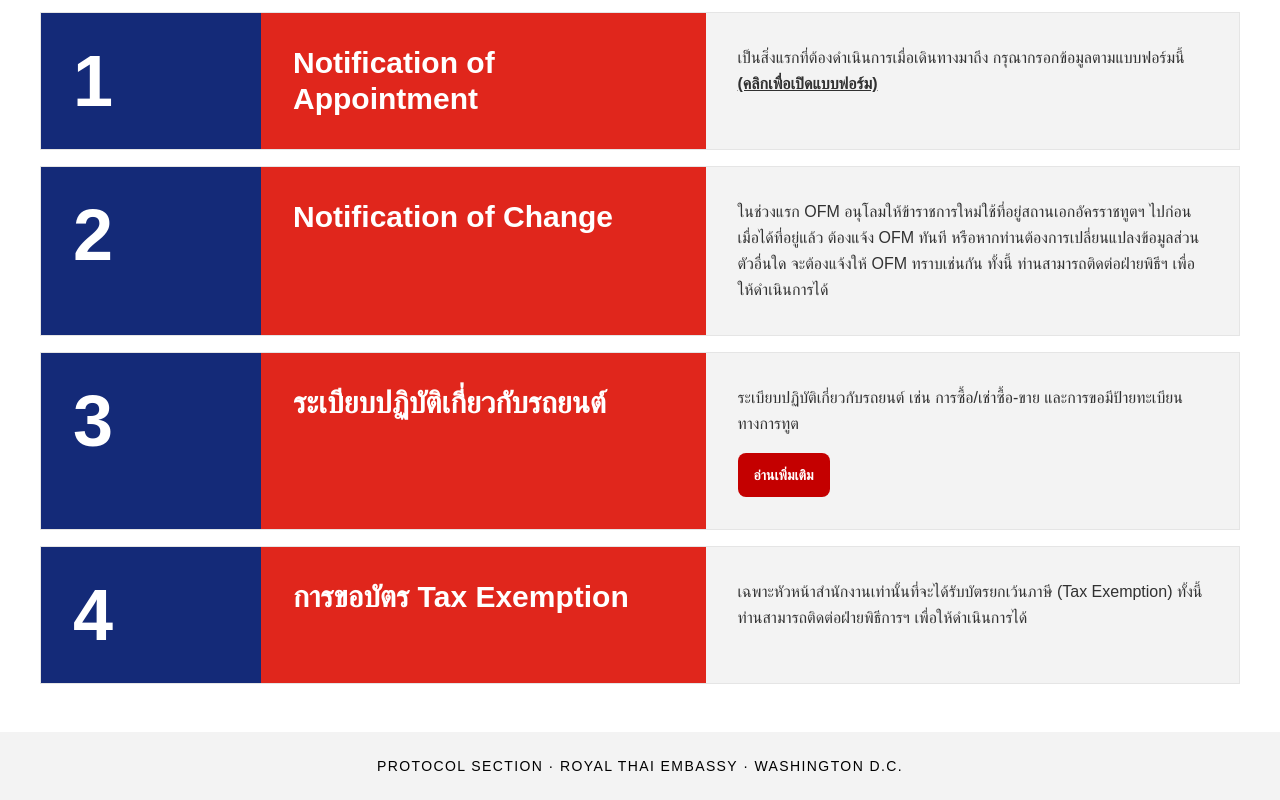
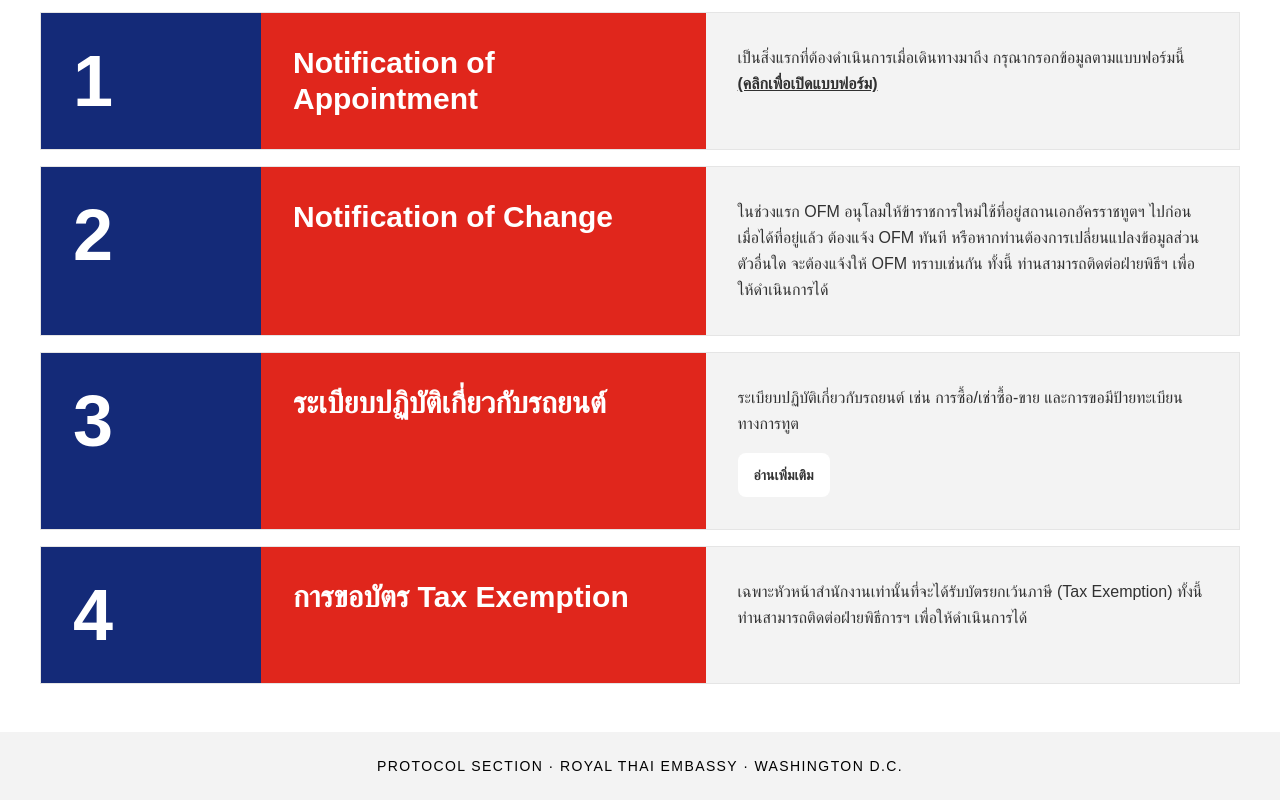
Before and after one commit to PollyYP/Emb_Protocol_Portal, a Next.js app: page / in a window 1280 px wide. Shown: the part 1993-2793 px from the top of the page. Built offline with nearby package versions, Linux system fonts and the light colour scheme; a web font is replaced by a local one.

Commit message:
Enhance notification message and link button styles
Updated the notification message to include a line break and modified the link button styles.

```diff
--- a/app/components/OfmProceduresSection.tsx
+++ b/app/components/OfmProceduresSection.tsx
@@ -14,7 +14,7 @@ const steps: Step[] = [
     title: "Notification of Appointment",
     detail: (
       <>
-        เป็นสิ่งแรกที่ต้องดำเนินการเมื่อเดินทางมาถึง กรุณากรอกข้อมูลตามแบบฟอร์มนี้{" "}
+        เป็นสิ่งแรกที่ต้องดำเนินการเมื่อเดินทางมาถึง กรุณากรอกข้อมูลตามแบบฟอร์มนี้<br/>{" "}
         <a
           href="https://www.cognitoforms.com/RoyalThaiEmbassy1/NotificationOfAppointmentEnglishOnly"
           target="_blank"
@@ -44,7 +44,7 @@ const steps: Step[] = [
         <div className="mt-4">
           <Link
             href="/vehicle"
-            className="inline-block rounded-lg bg-[#c40000] px-4 py-3 text-center text-sm font-semibold text-white transition-colors hover:bg-[#a80000]"
+            className="inline-block rounded-lg border-[#c40000] bg-white px-4 py-3 text-center text-sm font-semibold transition-colors hover:bg-[#c40000] hover:text-white"
           >
             อ่านเพิ่มเติม
           </Link>
```
